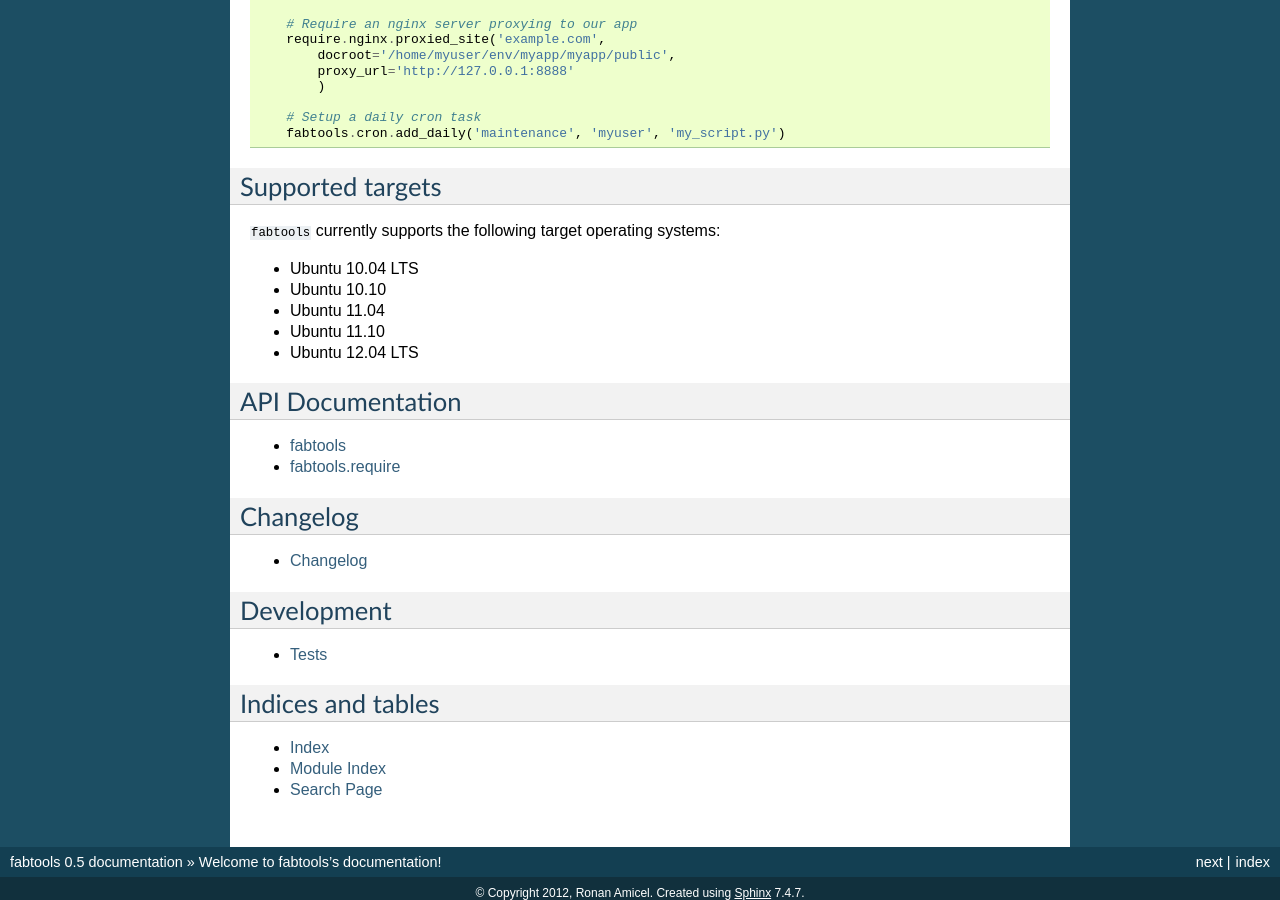
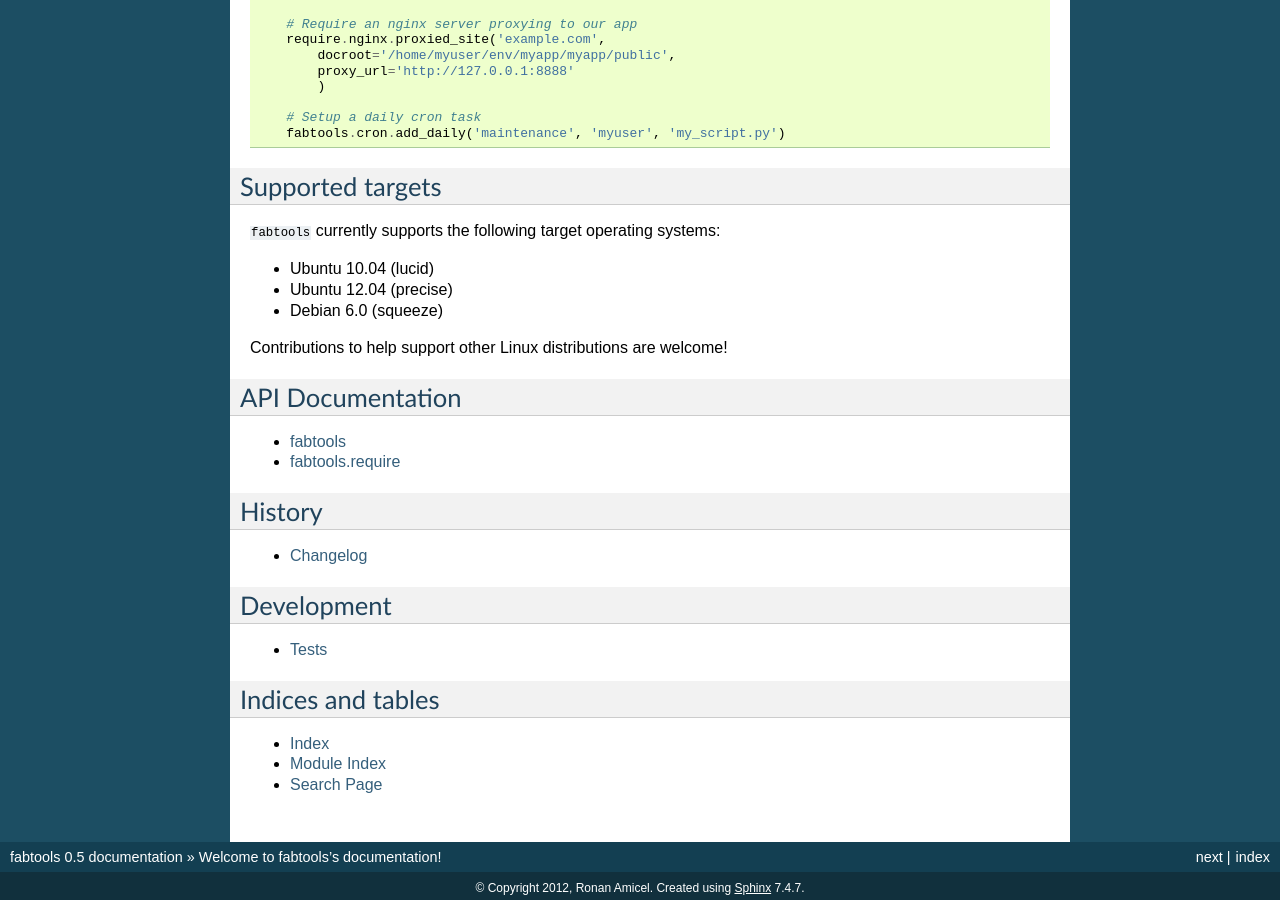
Before and after one commit to fabtools/fabtools, a Sphinx documentation site: the page built from docs/index.rst, in a window 1280 px wide and 900 px high, scrolled down 1106 px. Built offline with Sphinx 7.4.7, drawn with Linux system fonts in a browser that asks for light colours.

Commit message:
Update docs for release of version 0.5

```diff
--- a/README.rst
+++ b/README.rst
@@ -71,8 +71,8 @@ Supported targets
 
 ``fabtools`` currently supports the following target operating systems:
 
-* Ubuntu 10.04 LTS
-* Ubuntu 10.10
-* Ubuntu 11.04
-* Ubuntu 11.10
-* Ubuntu 12.04 LTS
+* Ubuntu 10.04 (lucid)
+* Ubuntu 12.04 (precise)
+* Debian 6.0 (squeeze)
+
+Contributions to help support other Linux distributions are welcome!
--- a/docs/CHANGELOG.rst
+++ b/docs/CHANGELOG.rst
@@ -20,7 +20,8 @@ Version 0.5 (unreleased)
 * ``pip`` can now use a download cache
 * Upgrade Redis version to 2.4.17
 * Misc bug fixes and improvements
-* Support for Ubuntu 12.04 LTS
+* Support for Ubuntu 12.04 LTS and Debian 6.0
+* Documentation improvements
 
 Version 0.4 (2012-05-30)
 ------------------------
--- a/docs/index.rst
+++ b/docs/index.rst
@@ -15,8 +15,8 @@ API Documentation
    api/require/index
 
 
-Changelog
-=========
+History
+=======
 
 .. toctree::
    :maxdepth: 1
```
Also changed, not shown: other parts of docs/CHANGELOG.rst (+1 -1 lines).
